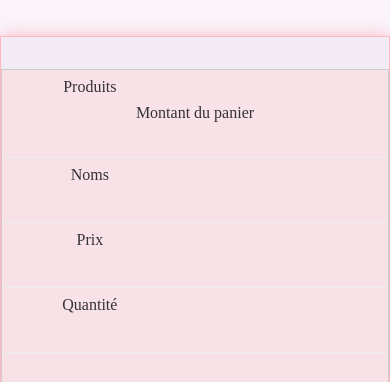
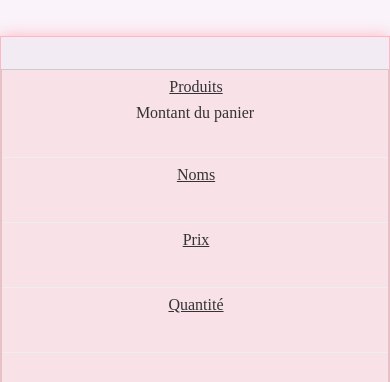
Before and after one commit to gflahaut/GwendolineFlahaut_5_03122020, a plain HTML site: page cart.html in a window 390 px wide. Shown: the part 266-648 px from the top of the page. Drawn offline with Linux system fonts and the light colour scheme; a web font is replaced by a local one.

Commit message:
Update style.css

```diff
--- a/style.css
+++ b/style.css
@@ -372,9 +372,10 @@ td:before {
     position: absolute;
     top: 6px;
     left: 6px;
-    width: 45%;
+    width: 100%;
     padding-right: 10px;
     white-space: nowrap;
+    text-decoration: underline;
 }
 td:nth-of-type(1):before {
   content: "Produits";
```
